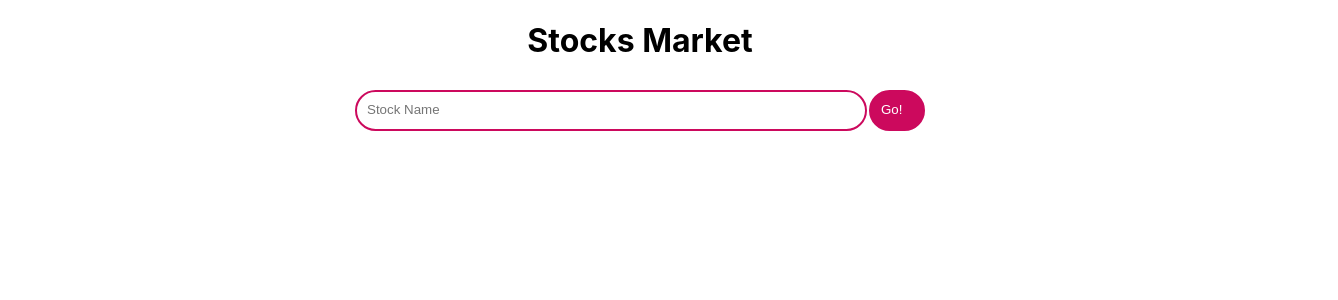
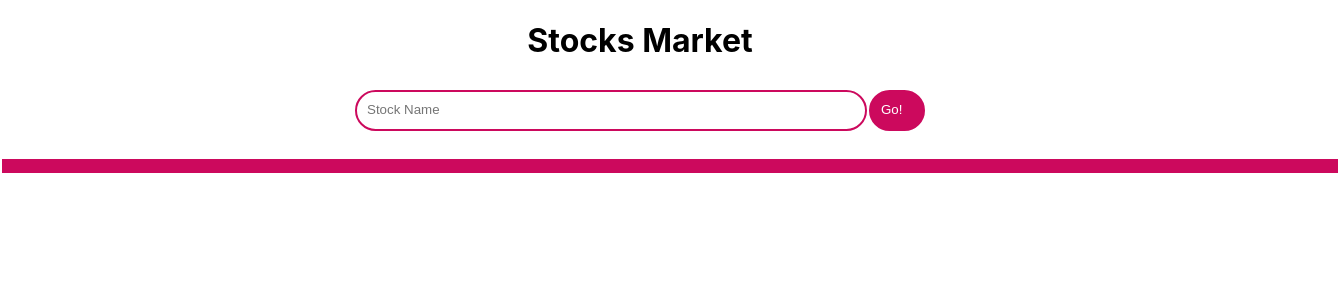
Before and after one commit to mailliwmogollon/monitorapp, a React (Create React App) app: page / in a window 1280 px wide. Shown: the top 300 px of the page, 1338 px wide, since content can reach past the window. Built offline with nearby package versions, Linux system fonts and the light colour scheme.

Commit message:
add .ul-form-container

```diff
--- a/src/components/Style.css
+++ b/src/components/Style.css
@@ -25,3 +25,16 @@
     border: #cc095d solid 2px;
     cursor: pointer;
   }
+
+  .ul-form-container {
+    line-height: 2;
+    margin-top: 8px;
+    margin-bottom: 20px;
+    margin-left: 2px;
+    padding: 5px 42px 5px 10px;
+    width: 100%;
+    color:white;
+    background-color: #cc095d;
+    border: #cc095d solid 2px;
+    font-size: 20px;
+  }
```
